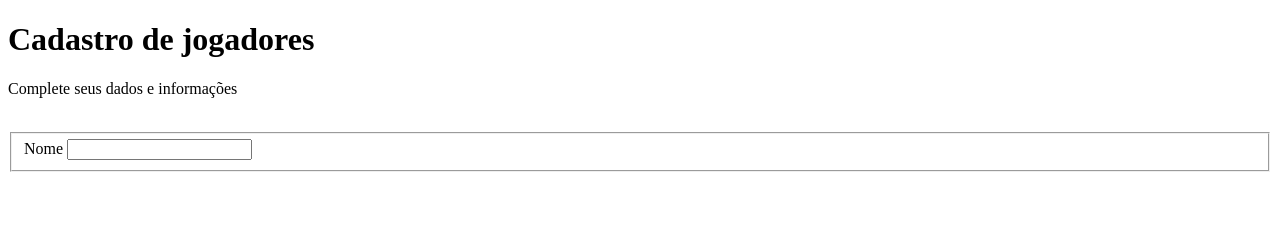
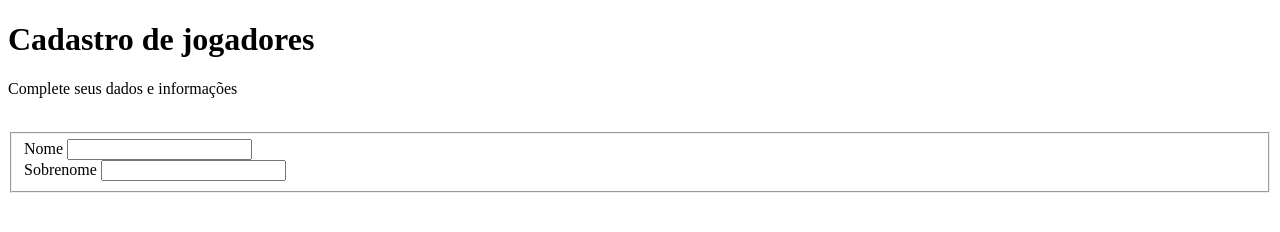
Before and after one commit to mattheusp/formulario_de_cadastro, a plain HTML site: page index.html in a window 1280 px wide. Drawn offline with Linux system fonts and the light colour scheme.

Commit message:
commit_v5

```diff
--- a/index.html
+++ b/index.html
@@ -21,6 +21,12 @@
                 <label>Nome</label>
                 <input type="text" name="nome" id="nome">
             </div>
+
+            <div>
+                <label>Sobrenome</label>
+                <input type="text" name="Sobrenome" id="Sobrenome">
+            </div>
+
         </fieldset>
     </form>
 
```
